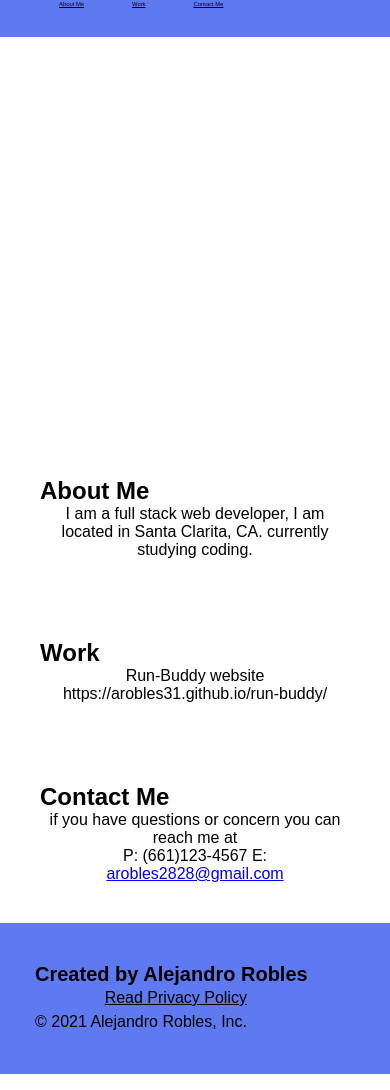
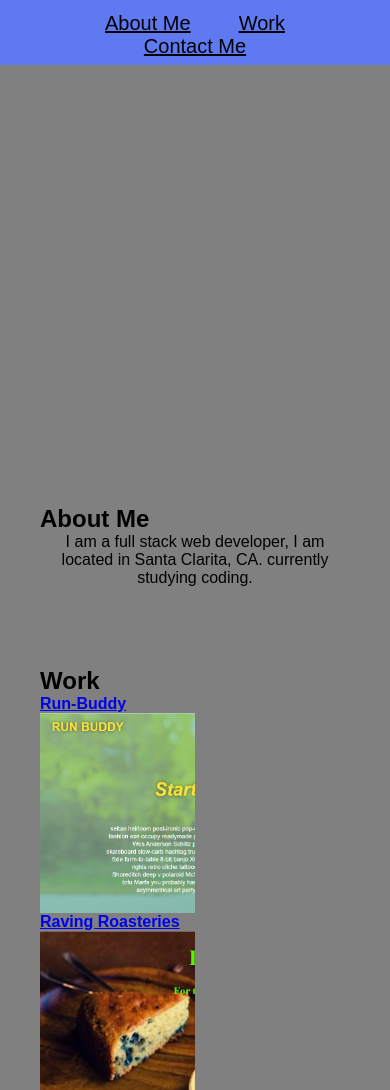
Before and after one commit to arobles31/aroblesportfolio, a plain HTML site: page index.html in a window 390 px wide. Shown: the part 66-1156 px from the top of the page. Drawn offline with Linux system fonts and the light colour scheme.

Commit message:
added project and fixed css

```diff
--- a/assets/css/style.css
+++ b/assets/css/style.css
@@ -6,6 +6,10 @@
 
 body {
     font-family: Arial, Helvetica, sans-serif;
+}
+
+main {
+    background-color: grey;
 }
 
 header {
@@ -73,6 +77,21 @@ section {
     padding: 40px;
 }
 
+.run-buddy {
+    text-align: center;
+    background-image: url("../images/run-buddy.png");
+    height: 200px;
+    width: 50%;
+    background-size: cover;
+}
+
+.project1 {
+    background-image: url("../images/Raving\ roasteries.png");
+    height: 200px;
+    width: 50%;
+    background-size: cover;
+}
+
 /* Hero Style start */
 .hero {
     background-image: url("../images/stock-photo-web-development-coding-programming-internet-technology-business-concept-1141706672.jpg");
@@ -86,3 +105,31 @@ p {
 }
 
 /* Hero Style End */
+
+/* MEDIA QUERY FOR SMALLER DESKTOP SCREENS AND SMALLER */
+@media screen and (max-width: 980px) {
+    header {
+        padding-bottom: 0;
+        justify-content: center;
+        position: relative;
+    }
+
+    header h1 {
+        width: 100%;
+        text-align: center;
+    }
+
+    header nav ul {
+        margin-top: 20px;
+        width: 100%;
+        justify-content: center;
+    }
+
+    header nav ul li a {
+        font-size: 20px;
+    }
+
+    footer h2, footer div {
+        text-align: center;
+        width: 100%;
+    }
--- a/index.html
+++ b/index.html
@@ -31,6 +31,7 @@
 
         </header>
         <!-- hero/jumbotron -->
+        <main>
         <section class="hero">
         </section>
 
@@ -45,9 +46,18 @@
         <!-- "Work" section -->
         <section id="work">
             <h2>Work</h2>
-            <p>
-                Run-Buddy website https://arobles31.github.io/run-buddy/
-            </p>
+            <h4 class="run-buddy-header">
+                <a href="https://arobles31.github.io/run-buddy/"> Run-Buddy</a>
+            </h4>
+            <div class="run-buddy">
+            </div>
+
+            <h4 class="project1-header">
+                <a href="file:///C:/Users/arobl/Desktop/project-1-ucla/index.html">Raving Roasteries</a>
+            </h4>
+            <div class="project1">
+
+            </div>
         </section>
 
         <!-- "Contact me" -->
@@ -59,6 +69,7 @@
                 E: <a href="arobles2828@gmail.com">arobles2828@gmail.com</a>
             </p>
         </section>
+        </main>
 
         <!-- footer -->
         <footer>
```
Also changed, not shown: assets/images/Raving roasteries.png (added), assets/images/run-buddy.png (added), 1 other file.
